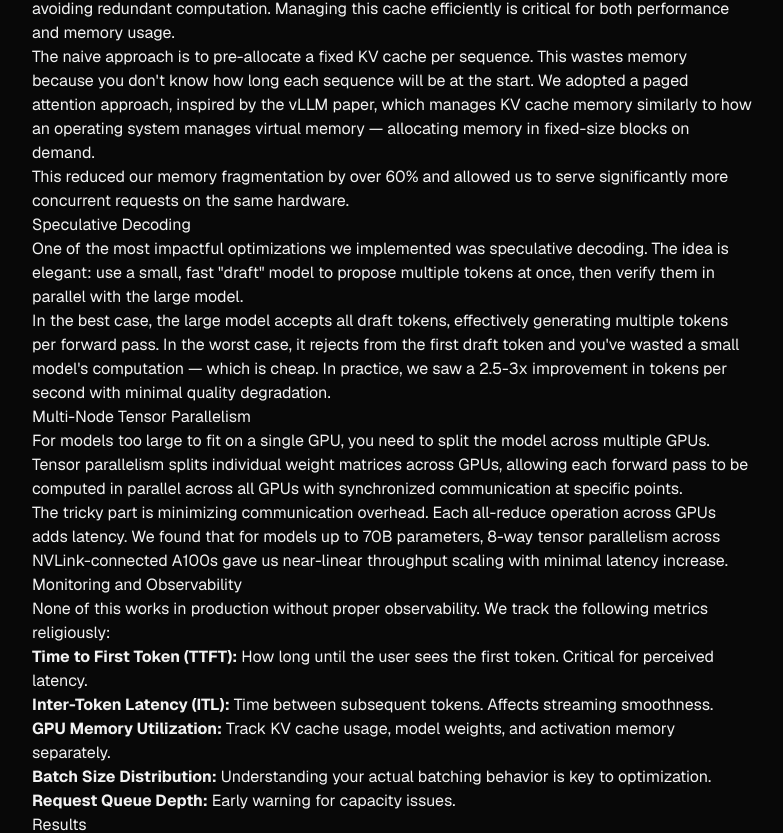
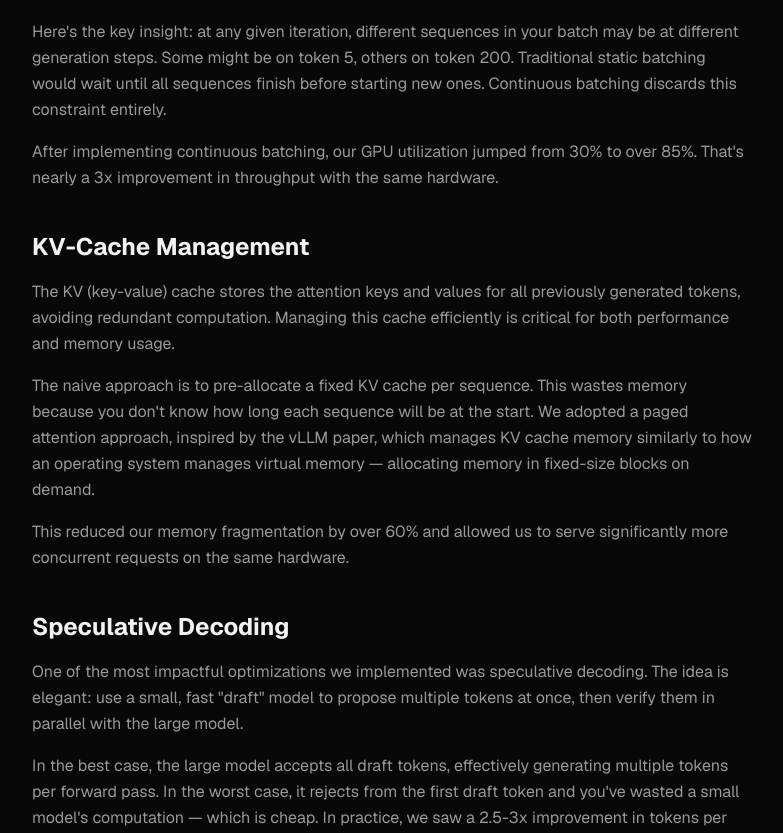
Before and after one commit to onsra05/protoco, a Next.js app: page /blog/building-production-llm-inference in a window 1280 px wide. Shown: the part 975-1808 px from the top of the page, without its empty margins (248-1031 px from the left). Built offline with nearby package versions, Linux system fonts and the light colour scheme.

Commit message:
Add blog content styles to globals.css
Added styles for blog article content including headings, paragraphs, lists, and links.

```diff
--- a/app/globals.css
+++ b/app/globals.css
@@ -146,4 +146,41 @@
     -ms-overflow-style: none;
     scrollbar-width: none;
   }
+
+  /* Blog article content styles */
+  .blog-content {
+    @apply text-base leading-relaxed text-muted-foreground;
+  }
+
+  .blog-content h2 {
+    @apply mb-4 mt-10 text-xl font-bold text-foreground sm:text-2xl;
+  }
+
+  .blog-content p {
+    @apply mb-4;
+  }
+
+  .blog-content ul {
+    @apply mb-4 space-y-2 pl-5;
+  }
+
+  .blog-content li {
+    @apply relative list-disc text-muted-foreground;
+  }
+
+  .blog-content li strong {
+    @apply font-semibold text-foreground;
+  }
+
+  .blog-content strong {
+    @apply font-semibold text-foreground;
+  }
+
+  .blog-content a {
+    @apply text-accent underline-offset-2 hover:underline;
+  }
+
+  .blog-content code {
+    @apply rounded bg-surface-2 px-1.5 py-0.5 font-mono text-sm text-accent;
+  }
 }
```
